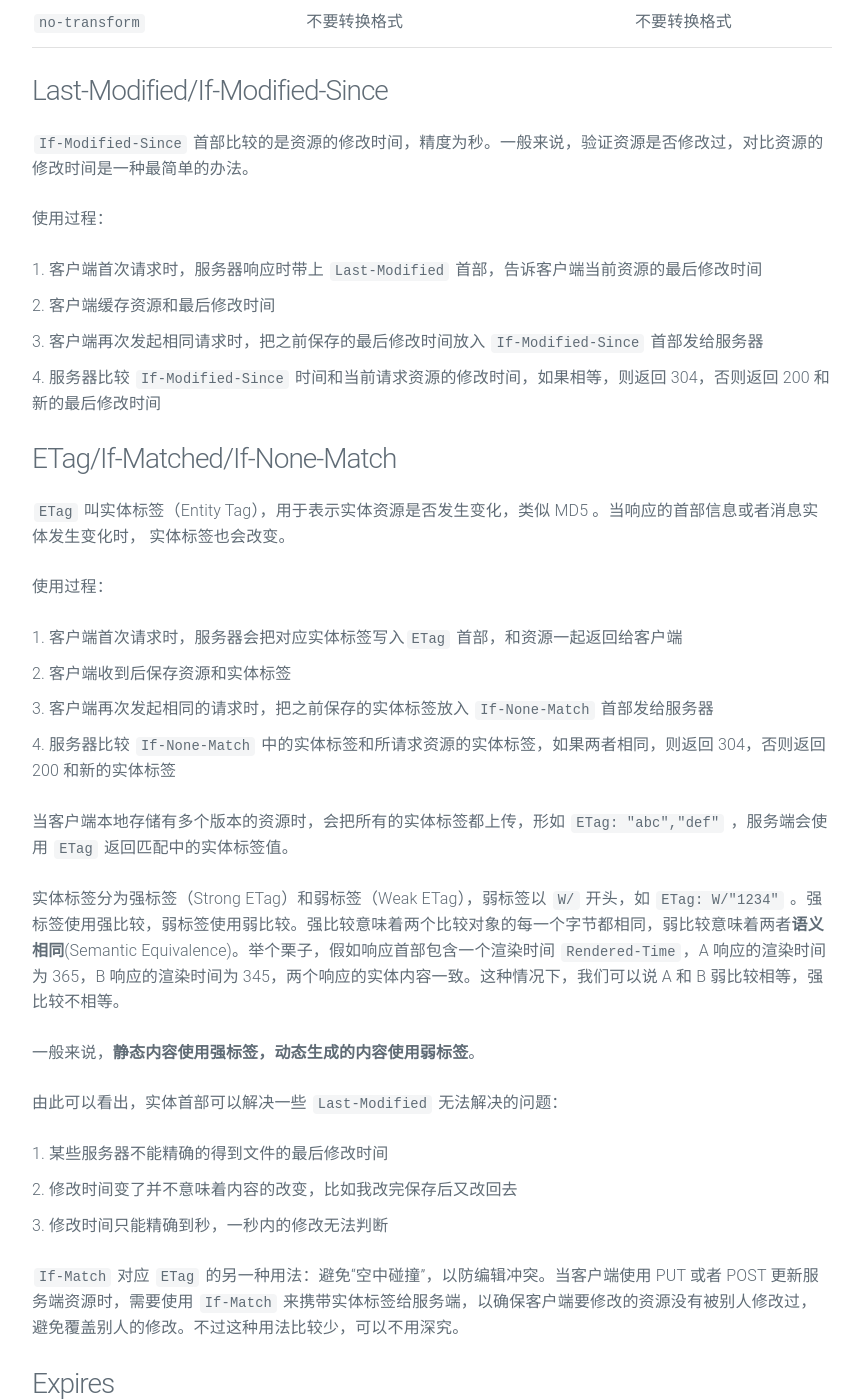
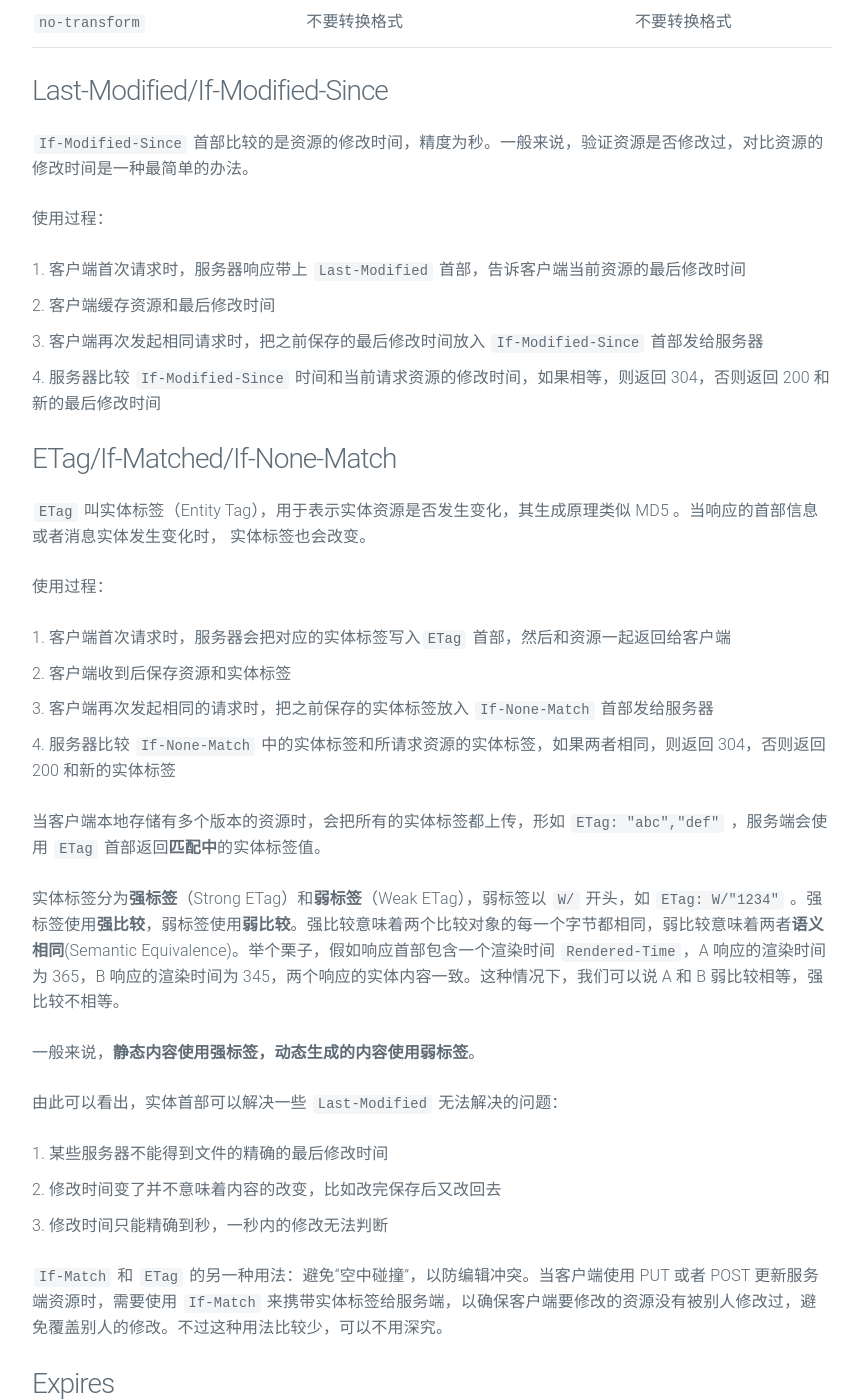
Before and after one commit to mmzhong/mmzhong.github.io, a Jekyll site: the page built from _posts/2017-11-25-http-cache.md, in a window 1280 px wide and 1400 px high, scrolled down 3314 px. Shown: the whole window, without its empty margins (208-1068 px from the left). Built offline with Jekyll 4.4.1, drawn with Linux system fonts in a browser that asks for light colours; some of the changed text lies outside the part shown.

Commit message:
chore: polishing

```diff
--- a/_posts/2017-11-25-http-cache.md
+++ b/_posts/2017-11-25-http-cache.md
@@ -103,35 +103,35 @@ HTTP 缓存主要通过 HTTP 首部来实现缓存控制。这些与缓存相关
 
 使用过程：
 
-1. 客户端首次请求时，服务器响应时带上 `Last-Modified` 首部，告诉客户端当前资源的最后修改时间
+1. 客户端首次请求时，服务器响应带上 `Last-Modified` 首部，告诉客户端当前资源的最后修改时间
 2. 客户端缓存资源和最后修改时间
 3. 客户端再次发起相同请求时，把之前保存的最后修改时间放入 `If-Modified-Since` 首部发给服务器
 4. 服务器比较 `If-Modified-Since` 时间和当前请求资源的修改时间，如果相等，则返回 304，否则返回 200 和新的最后修改时间
 
 ### ETag/If-Matched/If-None-Match
 
-`ETag` 叫实体标签（Entity Tag），用于表示实体资源是否发生变化，类似 MD5 。当响应的首部信息或者消息实体发生变化时， 实体标签也会改变。
+`ETag` 叫实体标签（Entity Tag），用于表示实体资源是否发生变化，其生成原理类似 MD5 。当响应的首部信息或者消息实体发生变化时， 实体标签也会改变。
 
 使用过程：
 
-1. 客户端首次请求时，服务器会把对应实体标签写入`ETag` 首部，和资源一起返回给客户端
+1. 客户端首次请求时，服务器会把对应的实体标签写入`ETag` 首部，然后和资源一起返回给客户端
 2. 客户端收到后保存资源和实体标签
 3. 客户端再次发起相同的请求时，把之前保存的实体标签放入 `If-None-Match` 首部发给服务器
 4. 服务器比较 `If-None-Match` 中的实体标签和所请求资源的实体标签，如果两者相同，则返回 304，否则返回 200 和新的实体标签
 
-当客户端本地存储有多个版本的资源时，会把所有的实体标签都上传，形如 `ETag: "abc","def"` ，服务端会使用 `ETag` 返回匹配中的实体标签值。
+当客户端本地存储有多个版本的资源时，会把所有的实体标签都上传，形如 `ETag: "abc","def"` ，服务端会使用 `ETag` 首部返回**匹配中**的实体标签值。
 
-实体标签分为强标签（Strong ETag）和弱标签（Weak ETag），弱标签以 `W/` 开头，如 `ETag: W/"1234"` 。强标签使用强比较，弱标签使用弱比较。强比较意味着两个比较对象的每一个字节都相同，弱比较意味着两者**语义相同**(Semantic Equivalence)。举个栗子，假如响应首部包含一个渲染时间 `Rendered-Time`，A 响应的渲染时间为 365，B 响应的渲染时间为 345，两个响应的实体内容一致。这种情况下，我们可以说 A 和 B 弱比较相等，强比较不相等。
+实体标签分为**强标签**（Strong ETag）和**弱标签**（Weak ETag），弱标签以 `W/` 开头，如 `ETag: W/"1234"` 。强标签使用**强比较**，弱标签使用**弱比较**。强比较意味着两个比较对象的每一个字节都相同，弱比较意味着两者**语义相同**(Semantic Equivalence)。举个栗子，假如响应首部包含一个渲染时间 `Rendered-Time`，A 响应的渲染时间为 365，B 响应的渲染时间为 345，两个响应的实体内容一致。这种情况下，我们可以说 A 和 B 弱比较相等，强比较不相等。
 
 一般来说，**静态内容使用强标签，动态生成的内容使用弱标签**。
 
 由此可以看出，实体首部可以解决一些 `Last-Modified` 无法解决的问题：
 
-1. 某些服务器不能精确的得到文件的最后修改时间
-2. 修改时间变了并不意味着内容的改变，比如我改完保存后又改回去
+1. 某些服务器不能得到文件的精确的最后修改时间
+2. 修改时间变了并不意味着内容的改变，比如改完保存后又改回去
 3. 修改时间只能精确到秒，一秒内的修改无法判断
 
-`If-Match` 对应 `ETag` 的另一种用法：避免“空中碰撞”，以防编辑冲突。当客户端使用 PUT 或者 POST 更新服务端资源时，需要使用 `If-Match` 来携带实体标签给服务端，以确保客户端要修改的资源没有被别人修改过，避免覆盖别人的修改。不过这种用法比较少，可以不用深究。
+`If-Match` 和 `ETag` 的另一种用法：避免“空中碰撞”，以防编辑冲突。当客户端使用 PUT 或者 POST 更新服务端资源时，需要使用 `If-Match` 来携带实体标签给服务端，以确保客户端要修改的资源没有被别人修改过，避免覆盖别人的修改。不过这种用法比较少，可以不用深究。
 
 ### Expires
 
@@ -153,7 +153,7 @@ HTTP 缓存主要通过 HTTP 首部来实现缓存控制。这些与缓存相关
 
 并不是每个服务器都会返回明确的缓存策略，这种情况下客户端会采取**启发式缓存策略**。注意，只有在服务端没有返回明确的缓存策略时才会激活启发式缓存策略。
 
-启发式缓存策略会根据其他首部信息来计算一个过期时间，其他首部通常是 `Date` 和 `Last-Modified`，一般取两者差值的 10% 。
+启发式缓存策略会根据**其他的首部**信息来计算一个过期时间，其他的首部通常是 `Date` 和 `Last-Modified` 。此时，缓存有效期一般取两者差值的 10% 。
 
 使用启发式缓存策略时，如果超过当前时间 24 小时且从未警告过，浏览器或者代理服务器应该在响应中产生一个警告首部字段 `Warning: 113` 。
 
```
